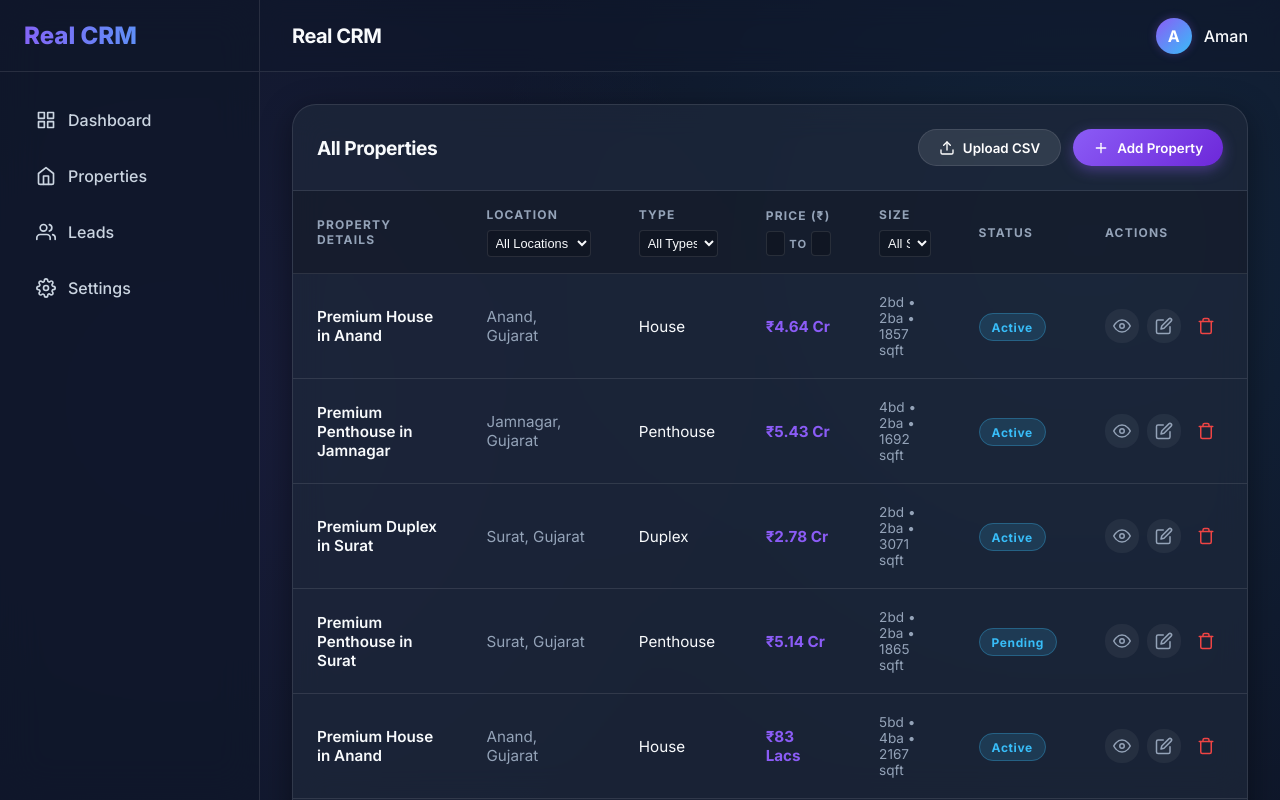
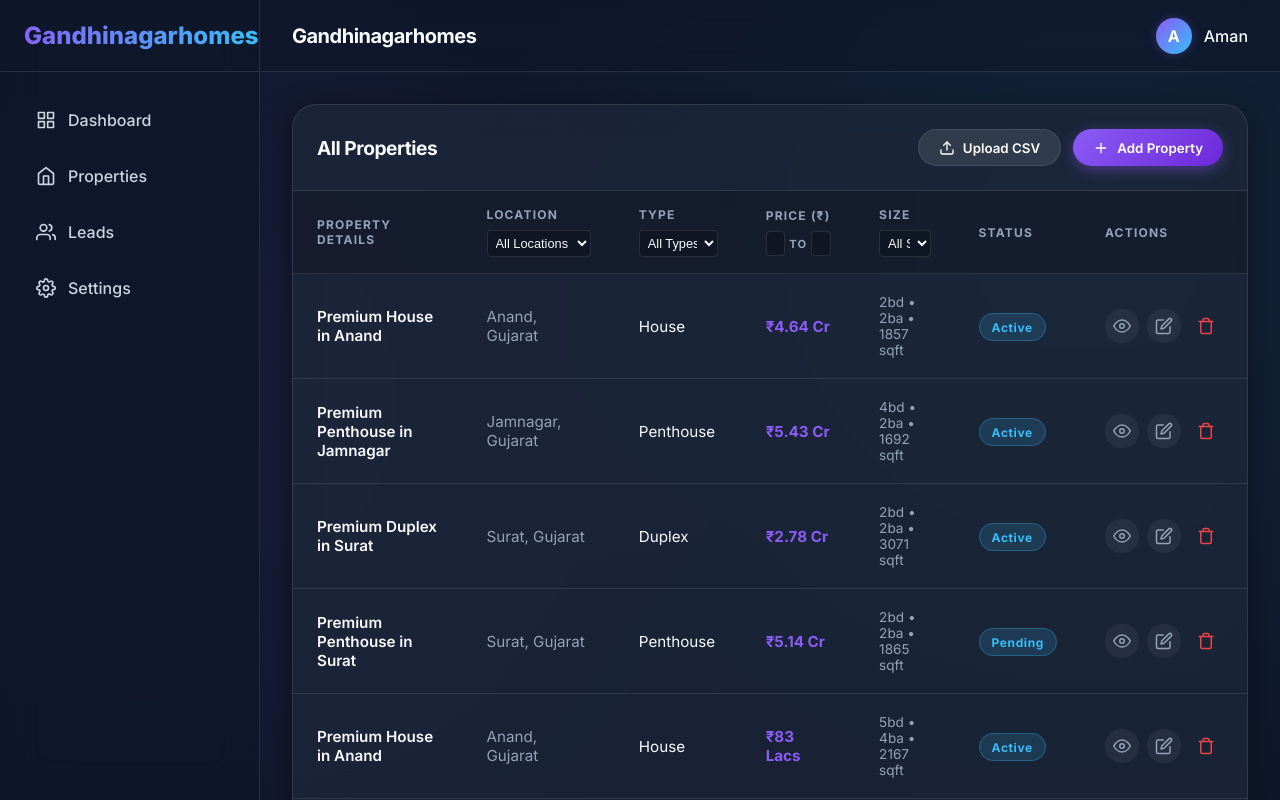
Before and after one commit to amanxridex/realcrm, a Next.js app: page / in a window 1280 px wide. Built offline with nearby package versions, Linux system fonts and the light colour scheme.

Commit message:
chore: Update branding from Real CRM to Gandhinagarhomes

```diff
--- a/src/app/layout.tsx
+++ b/src/app/layout.tsx
@@ -9,7 +9,7 @@ const inter = Inter({
 });
 
 export const metadata: Metadata = {
-  title: "Real CRM - Dashboard",
+  title: "Gandhinagarhomes",
   description: "Professional Real Estate CRM Dashboard",
 };
 
@@ -25,7 +25,7 @@ export default function RootLayout({
           {/* Desktop Sidebar */}
           <aside className="sidebar">
             <div className="sidebar-header">
-              Real CRM
+              Gandhinagarhomes
             </div>
             <nav className="nav-links">
               <Link href="/dashboard" className="nav-item">
@@ -49,7 +49,7 @@ export default function RootLayout({
 
           <div className="main-wrapper">
             <header className="top-header">
-              <div className="header-title">Real CRM</div>
+              <div className="header-title">Gandhinagarhomes</div>
               <div className="user-profile">
                 <div className="avatar">A</div>
                 <span className="user-name">Aman</span>
```
